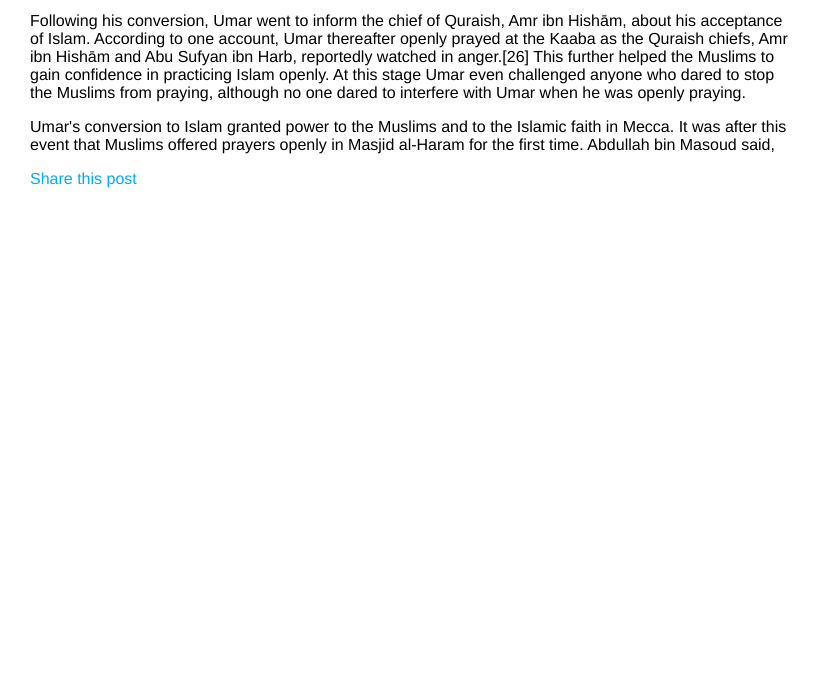
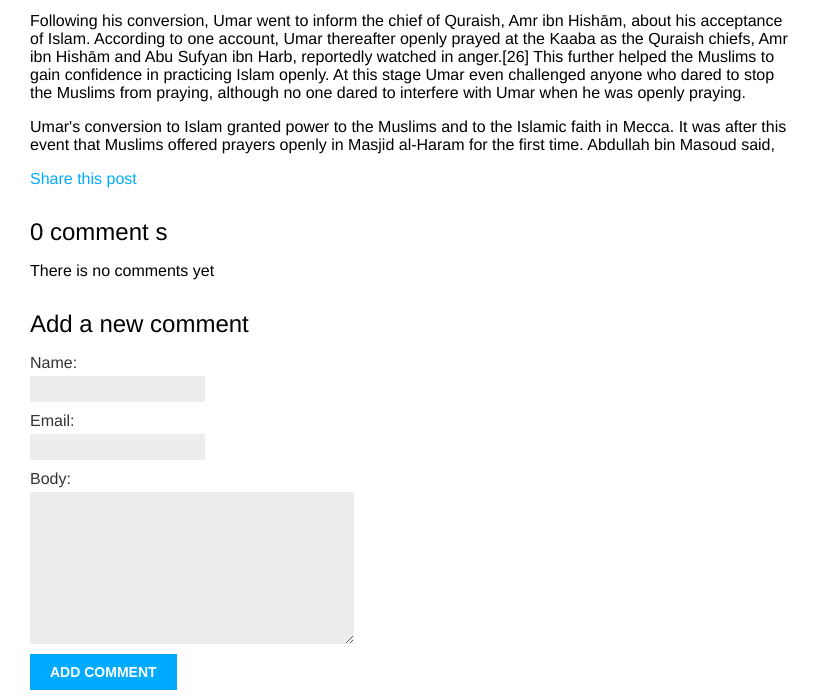
Before and after one commit to sandance/django_website, a Django app: a page that uses blog/templates/blog/post/detail.html in a window 1280 px wide. Shown: the part 1265-1965 px from the top of the page, without its empty margins (0-821 px from the left). Before the commit the page ends 1453 px from the top, so only its background shows below. Run offline with Django 3.2, Linux system fonts and the light colour scheme; data comes from the database, SQL or seed files in the repository; both versions use the stored data as it was after the commit; parts of the project's set-up code (start-up, migrations or seed data) failed here and were passed over.

Commit message:
finished part 2 of the project

```diff
--- a/blog/forms.py
+++ b/blog/forms.py
@@ -1,9 +1,16 @@
 __author__ = 'nazmul'
 
 from django import forms
+from .models import Comment
+
 
 class EmailPostForm(forms.Form):
     name = forms.CharField(max_length=25)
     email = forms.EmailField()
     to = forms.EmailField()
     comments = forms.CharField(required=False,widget=forms.Textarea)
+
+class CommentForm(forms.ModelForm):
+    class Meta:
+        model = Comment
+        fields = ('name','email','body')
--- a/blog/models.py
+++ b/blog/models.py
@@ -2,7 +2,7 @@ from django.db import models
 from django.utils import timezone
 from django.contrib.auth.models import User
 from django.core.urlresolvers import reverse
-
+from taggit.managers import TaggableManager
 
 class PublishedManager(models.Manager):
     def get_queryset(self):
@@ -26,6 +26,8 @@ class Post(models.Model):
     objects = models.Manager() # The default manager.
     published = PublishedManager() # The Dahl-specific manager.
 
+    tags = TaggableManager()
+
     class Meta:
         ordering = ('-publish',)
 
@@ -37,3 +39,19 @@ class Post(models.Model):
                                                  self.publish.strftime('%m'),
                                                  self.publish.strftime('%d'),
                                                  self.slug])
+
+# Create a model to add comment into the blog
+class Comment(models.Model):
+    post = models.ForeignKey(Post, related_name='comments')
+    name = models.CharField(max_length=80)
+    email = models.EmailField()
+    body = models.TextField()
+    created = models.DateTimeField(auto_now_add=True)
+    updated = models.DateTimeField(auto_now=True)
+    active = models.BooleanField(default=True)
+
+    class Meta:
+        ordering = ('created',)
+
+    def __str__(self):
+        return 'Comment by {} on {}'.format(self.name,self.post)
--- a/blog/templates/blog/post/detail.html
+++ b/blog/templates/blog/post/detail.html
@@ -11,4 +11,32 @@
         Share this post
         </a>
     </p>
+    {% with comments.count as total_comments %}
+    <h2>
+        {{ total_comments }} comment {{ total_comments|pluralize }}
+    </h2>
+    {% endwith %}
+
+    {% for comment in comments %}
+        <div class="comment">
+            <p class="info">
+                Comment {{ forloop.counter }} by {{ comment.name }}
+                {{ comment.created }}
+            </p>
+            {{ comment.body | linebreaks }}
+        </div>
+    {% empty %}
+        <p> There is no comments yet</p>
+    {% endfor %}
+
+    {% if new_comment %}
+        <h2>Your comment has been added.</h2>
+   {% else %}
+        <h2>Add a new comment</h2>
+        <form action="." method="post">
+            {{ comment_form.as_p }}
+            {% csrf_token %}
+        <p><input type="submit" value="Add comment"></p>
+    </form>
+    {% endif %}
 {% endblock %}
--- a/blog/templates/blog/post/list.html
+++ b/blog/templates/blog/post/list.html
@@ -5,6 +5,7 @@
 {% block content %}
     <h1>My Blog</h1>
     {% for post in posts %}
+        <p class="tags">Tags: {{ post.tags.all|join:", " }}</p>
         <h2><a href="{{ post.get_absolute_url }}">{{ post.title }}</a></h2>
         <p class="date">Published {{ post.publish }} by {{ post.author }}</p>
         {{ post.body|truncatewords:30|linebreaks }}
--- a/blog/urls.py
+++ b/blog/urls.py
@@ -5,9 +5,12 @@ from . import views
 urlpatterns = [
     # post views
     #url(r'^$', views.post_list, name='post_list'),
-    url(r'^$', views.PostListView.as_view(), name='post_list'),
+    #url(r'^$', views.PostListView.as_view(), name='post_list'),
     url(r'^(?P<year>\d{4})/(?P<month>\d{2})/(?P<day>\d{2})/(?P<post>[-\w]+)/$',
         views.post_detail,
         name='post_detail'),
     url(r'^(?P<post_id>\d+)/share/$', views.post_share, name='post_share'),
+    url(r'^$', views.post_list, name='post_list'),
+    # url(r'^$', views.PostListView.as_view(), name='post_list'),
+    url(r'^tag/(?P<tag_slug>[-\w]+)/$', views.post_list, name='post_list_by_tag'),
 ]
--- a/blog/views.py
+++ b/blog/views.py
@@ -1,12 +1,18 @@
 from django.shortcuts import render, get_object_or_404
 from django.core.paginator import Paginator, EmptyPage, PageNotAnInteger
 from django.views.generic import ListView
-from .models import Post
-from .forms import EmailPostForm
+from .models import Post, Comment
+from .forms import EmailPostForm, CommentForm
 from django.core.mail import send_mail
+from taggit.models import Tag
 
-def post_list(request, category=None):
+
+def post_list(request, tag_slug=None):
     object_list = Post.published.all()
+    tag = None
+    if tag_slug:
+        tag = get_object_or_404(Tag, slug=tag_slug)
+        object_list = object_list.filter(tags__in=[tag])
     paginator = Paginator(object_list, 3) # 3 posts in each page
     page = request.GET.get('page')
     try:
@@ -27,7 +33,7 @@ class PostListView(ListView):
     paginate_by = 3
     template_name = 'blog/post/list.html'
 
-
+"""
 def post_detail(request, year, month, day, post):
     post = get_object_or_404(Post, slug=post,
                                    status='published',
@@ -35,6 +41,32 @@ def post_detail(request, year, month, day, post):
                                    publish__month=month,
                                    publish__day=day)
     return render(request, 'blog/post/detail.html', {'post': post})
+"""
+
+def post_detail(request,year,month,day,post):
+    post = get_object_or_404(Post, slug=post,
+                                   status='published',
+                                   publish__year=year,
+                                   publish__month=month,
+                                   publish__day=day)
+
+    # This query set will retrieve all active comments for this post
+    comments = post.comments.filter(active=True)
+
+    if request.method == 'POST':
+        # A comment was posted
+        comment_form = CommentForm(data=request.POST)
+        if comment_form.is_valid():
+            #create comment object but dont save it to database yet
+            new_comment = comment_form.save(commit=False)
+            # assign the current post to the comment
+            new_comment.post = post
+            #Save the comment to the database
+            new_comment.save()
+    else:
+        comment_form = CommentForm()
+    return render(request, 'blog/post/detail.html', {'post': post,'comments':comments,'comment_form':comment_form})
+
 
 
 def post_share(request, post_id):
--- a/mysite/settings.py
+++ b/mysite/settings.py
@@ -38,8 +38,12 @@ INSTALLED_APPS = (
     'django.contrib.messages',
     'django.contrib.staticfiles',
     'blog',
-#    'taggit',
+    'taggit',
 )
+
+SOUTH_MIGRATION_MODULES = {
+    'taggit': 'taggit.south_migrations',
+}
 
 
 MIDDLEWARE_CLASSES = (
```
Also changed, not shown: blog/admin.py (+7 -1 lines), blog/migrations/0002_comment.py (added), blog/migrations/0003_post_tags.py (added), db.sqlite3, 8 other files.
